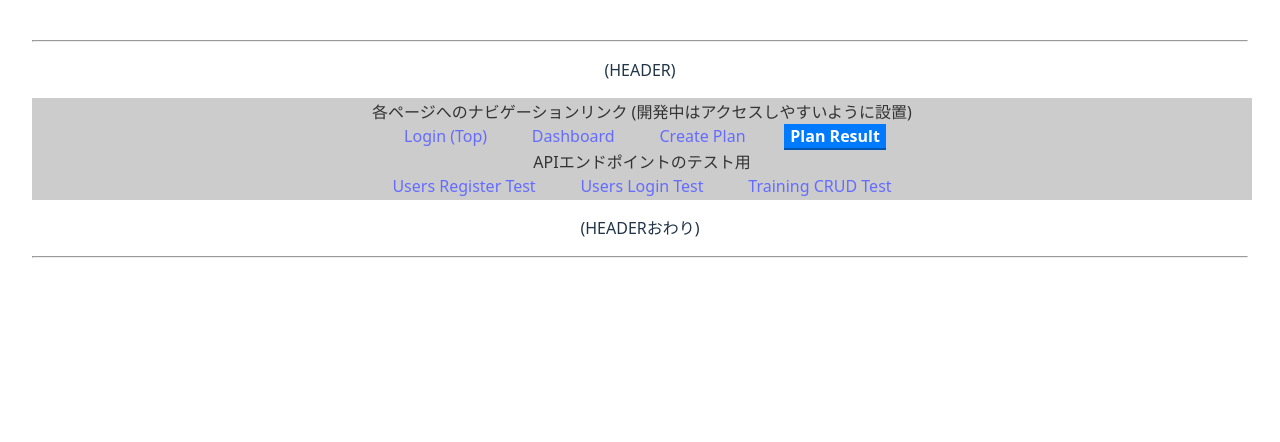
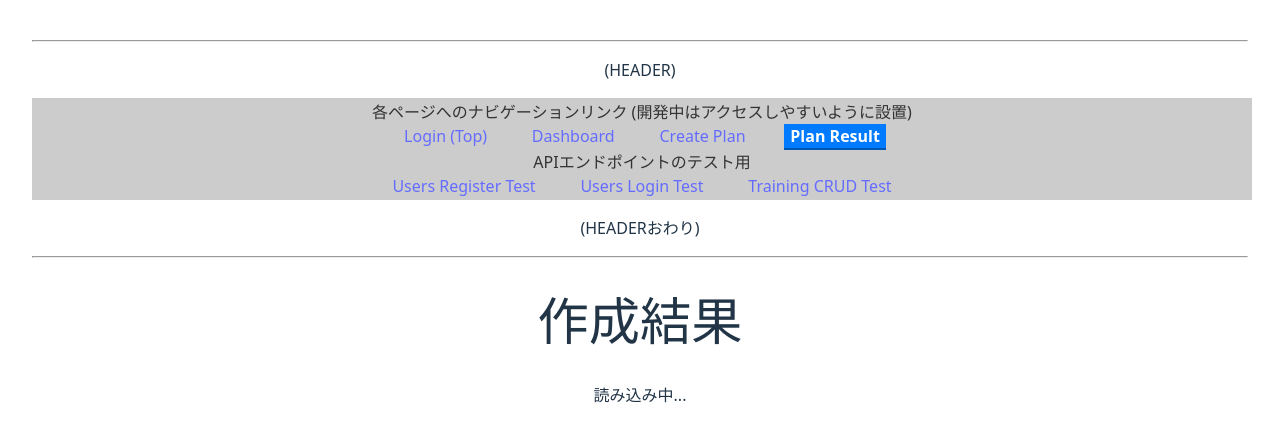
Before and after one commit to study-basic-hackathon/training, a React (Vite) app in the folder frontend/: page /result/1 in a window 1280 px wide. Shown: the top 442 px of the page. Built offline with nearby package versions, Linux system fonts and the light colour scheme; no server answers.

Commit message:
add result page

```diff
--- a/frontend/src/App.jsx
+++ b/frontend/src/App.jsx
@@ -14,6 +14,7 @@ import './App.css'
 
 // // 開発用コンポーネント
 import TrainingForm from './components/TrainingForm';
+import ResultPage from './pages/ResultPage';
 import UserRegistration from './components/UserRegistration'; // ユーザー登録コンポーネントをインポート
 
 function App() {
@@ -33,6 +34,7 @@ function App() {
                 {/* 開発用 */}
                 <Route path="/test/users/register" element={<UserRegistration />} /> {/* User新規登録のテスト */}
                 <Route path="/test/training" element={<TrainingForm />} />  {/* APIトレーニングのダッシュボード */}
+                <Route path="/result/:id" element={<ResultPage />} />
             </Routes>
 
             {/* <Footer /> */}
--- a/frontend/src/components/TrainingForm.jsx
+++ b/frontend/src/components/TrainingForm.jsx
@@ -99,6 +99,9 @@ function TrainingForm() {
             //   user_id: userId // ユーザーIDはサーバー側で自動でセットする（ユーザ－側からの変更不可にするべき）
           })
         });
+        const id = response.data.id;
+        // 結果ページに遷移
+        navigate(`/result/${id}`);
       }
 
       if (!response.ok) {
@@ -206,7 +209,7 @@ function TrainingForm() {
       <hr />
 
       {/* 新規作成 */}
-      <h1 className="text-3xl font-bold mb-8 text-center">トレーニングプラン{ editId ? '変更' : '新規作成'}test</h1>
+      <h1 className="text-3xl font-bold mb-8 text-center">トレーニングプラン{editId ? '変更' : '新規作成'}test</h1>
 
       <form onSubmit={handleSubmit} className="bg-white shadow-md rounded px-8 pt-6 pb-8 mb-4">
         <div className="mb-4">
--- /dev/null
+++ b/frontend/src/pages/ResultPage.jsx
@@ -0,0 +1,27 @@
+import React, { useEffect, useState } from 'react';
+import { useParams } from 'react-router-dom';
+import axios from 'axios';
+
+const ResultPage = () => {
+  const { id } = useParams();
+  const [data, setData] = useState(null);
+
+  useEffect(() => {
+    axios.get(`/api/training/${id}/`)
+      .then(res => setData(res.data))
+      .catch(err => console.error(err));
+  }, [id]);
+
+  return (
+    <div>
+      <h1>作成結果</h1>
+      {data ? (
+        <pre>{JSON.stringify(data, null, 2)}</pre>
+      ) : (
+        <p>読み込み中...</p>
+      )}
+    </div>
+  );
+};
+
+export default ResultPage;
```
Lines whose indentation alone changed are shown as unchanged.
